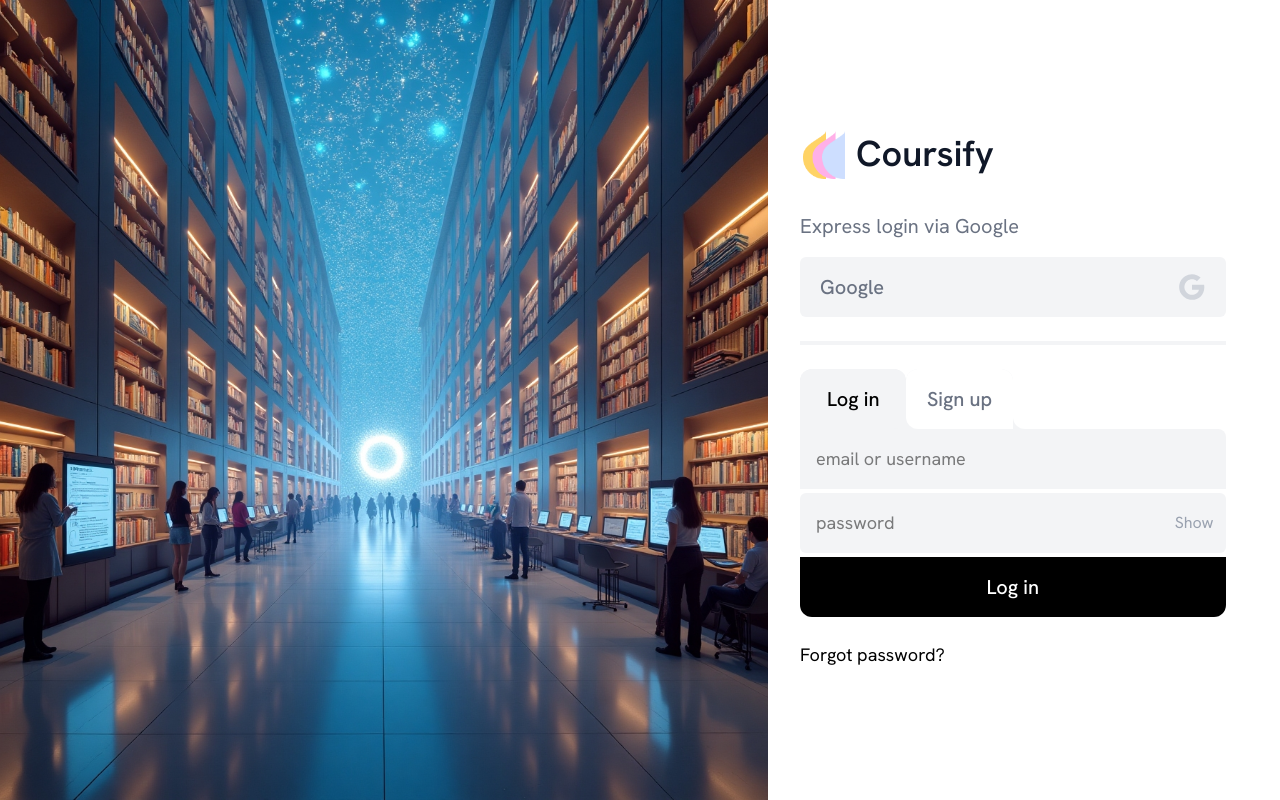
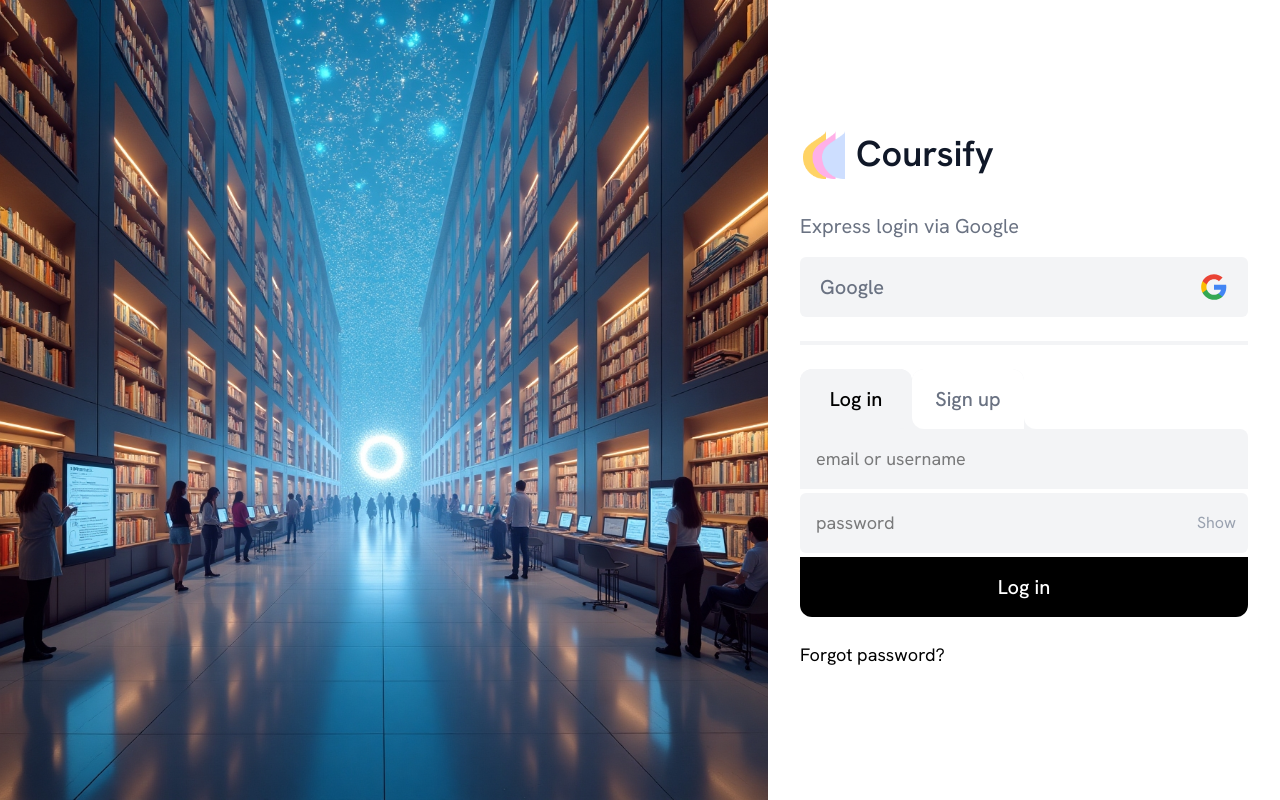
Before and after one commit to Eragbai2001/Eduresourse, a Next.js app: page /login in a window 1280 px wide. Built offline with nearby package versions, Linux system fonts and the light colour scheme; no server answers.

Commit message:
Implemented little improvement

```diff
--- a/app/login/page.tsx
+++ b/app/login/page.tsx
@@ -91,9 +91,11 @@ export default function LoginPage() {
     } catch (error: unknown) {
       console.error("Sign-in error:", error); // For debugging
       const errorMessage =
-        error instanceof AuthError ? error.message :
-        error instanceof Error ? error.message :
-        "Failed to sign in with email and password";
+        error instanceof AuthError
+          ? error.message
+          : error instanceof Error
+          ? error.message
+          : "Failed to sign in with email and password";
       toast.error(errorMessage);
       setError(null); // Clear the error state since we're using toast
     } finally {
@@ -145,13 +147,14 @@ export default function LoginPage() {
       // Reset form
       setEmail("");
       setPassword("");
-
     } catch (error: unknown) {
       console.error("Sign-up error:", error); // For debugging
       const errorMessage =
-        error instanceof AuthError ? error.message :
-        error instanceof Error ? error.message :
-        "Failed to create account";
+        error instanceof AuthError
+          ? error.message
+          : error instanceof Error
+          ? error.message
+          : "Failed to create account";
       toast.error(errorMessage);
       setError(null); // Clear the error state since we're using toast
     } finally {
@@ -161,19 +164,12 @@ export default function LoginPage() {
 
   return (
     <div className="min-h-screen flex flex-col lg:flex-row bg-white">
-
       {/* Left Side - Image carousel */}
       <LoginImage title="Share, Learn, Succeed" />
 
       {/* Right Side - Login Form (RIVE-inspired) */}
       <div className="w-full lg:w-2/5 bg-white flex items-center justify-center p-8 min-h-screen font-hanken">
         <div className="w-full max-w-md animate-slide-in-right">
-          {error && (
-            <div className="mb-4 p-3 bg-red-50 text-red-500 rounded-lg text-base">
-              {error}
-            </div>
-          )}
-
           {/* Logo centered at the top */}
           <div className="flex flex-col items-start justify-center mb-8">
             {/* Logo with text side by side */}
@@ -206,34 +202,39 @@ export default function LoginPage() {
           <button
             onClick={handleGoogleSignIn}
             disabled={loading}
-            className="w-[95%] flex items-center justify-between bg-gray-100 hover:bg-gray-200 rounded-md py-4 px-5 mb-3 transition-all cursor-pointer group hover:text-gray-950">
+            className="w-full
+             flex items-center justify-between bg-gray-100 hover:bg-gray-200 rounded-md py-4 px-5 mb-3 transition-all cursor-pointer group hover:text-gray-950">
             <span className="text-gray-500 font-medium group-hover:text-gray-950 text-xl">
               Google
             </span>
             <svg className="w-7 h-7" viewBox="0 0 24 24">
               <path
-                className="transition-colors fill-gray-300 group-hover:fill-[#4285F4]"
+                className="transition-colors  fill-[#4285F4]"
                 d="M22.56 12.25c0-.78-.07-1.53-.2-2.25H12v4.26h5.92c-.26 1.37-1.04 2.53-2.21 3.31v2.77h3.57c2.08-1.92 3.28-4.74 3.28-8.09z"
               />
               <path
-                className="transition-colors fill-gray-300 group-hover:fill-[#34A853]"
+                className="transition-colors  fill-[#34A853]"
                 d="M12 23c2.97 0 5.46-.98 7.28-2.66l-3.57-2.77c-.98.66-2.23 1.06-3.71 1.06-2.86 0-5.29-1.93-6.16-4.53H2.18v2.84C3.99 20.53 7.7 23 12 23z"
               />
               <path
-                className="transition-colors fill-gray-300 group-hover:fill-[#FBBC05]"
+                className="transition-colors  fill-[#FBBC05]"
                 d="M5.84 14.09c-.22-.66-.35-1.36-.35-2.09s.13-1.43.35-2.09V7.07H2.18C1.43 8.55 1 10.22 1 12s.43 3.45 1.18 4.93l2.85-2.22.81-.62z"
               />
               <path
-                className="transition-colors fill-gray-300 group-hover:fill-[#EA4335]"
+                className="transition-colors  fill-[#EA4335]"
                 d="M12 5.38c1.62 0 3.06.56 4.21 1.64l3.15-3.15C17.45 2.09 14.97 1 12 1 7.7 1 3.99 3.47 2.18 7.07l3.66 2.84c.87-2.6 3.3-4.53 6.16-4.53z"
               />
             </svg>
           </button>
 
-          <div className="border-2 border-gray-100 w-[95%] my-6"></div>
+          <div
+            className="border-2 border-gray-100 w-full
+           my-6"></div>
 
           {/* Tab selector for Login/Signup */}
-          <div className="w-[95%]">
+          <div
+            className="w-full
+          ">
             {/* Tab buttons in their own row */}
             <div className="grid grid-cols-4">
               <div className=" bg-gray-100 rounded-t-xl">
```
